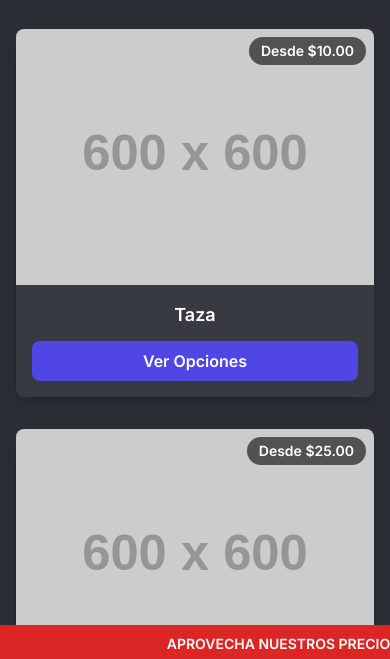
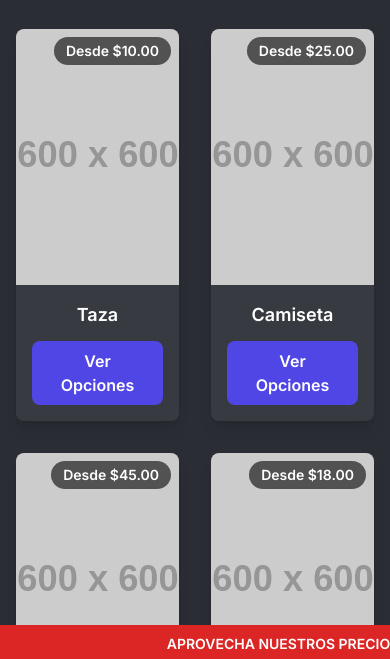
Before and after one commit to arjeywow/catologowey, a plain HTML site: page index.html in a window 390 px wide. Shown: the part 183-842 px from the top of the page. Drawn offline with nearby package versions, Linux system fonts and the light colour scheme; no server answers; placeholder pictures from the web are drawn by us.

Commit message:
ACTUALIZACION DISPOSITIVOS MOBILES

```diff
--- a/index.html
+++ b/index.html
@@ -171,7 +171,7 @@
     <!-- ========== GALERÍA DE PRODUCTOS ========== -->
     <main class="container mx-auto px-4 py-12">
         <h2 class="text-3xl font-bold mb-8 text-center text-white">Nuestros Productos</h2>
-        <div id="product-grid" class="grid grid-cols-1 sm:grid-cols-2 md:grid-cols-3 lg:grid-cols-4 gap-8"></div>
+        <div id="product-grid" class="grid grid-cols-2 md:grid-cols-3 lg:grid-cols-4 gap-8"></div>
     </main>
 
     <!-- ========== MODALES (CARRITO, NOMBRE, DETALLE) ========== -->
```
